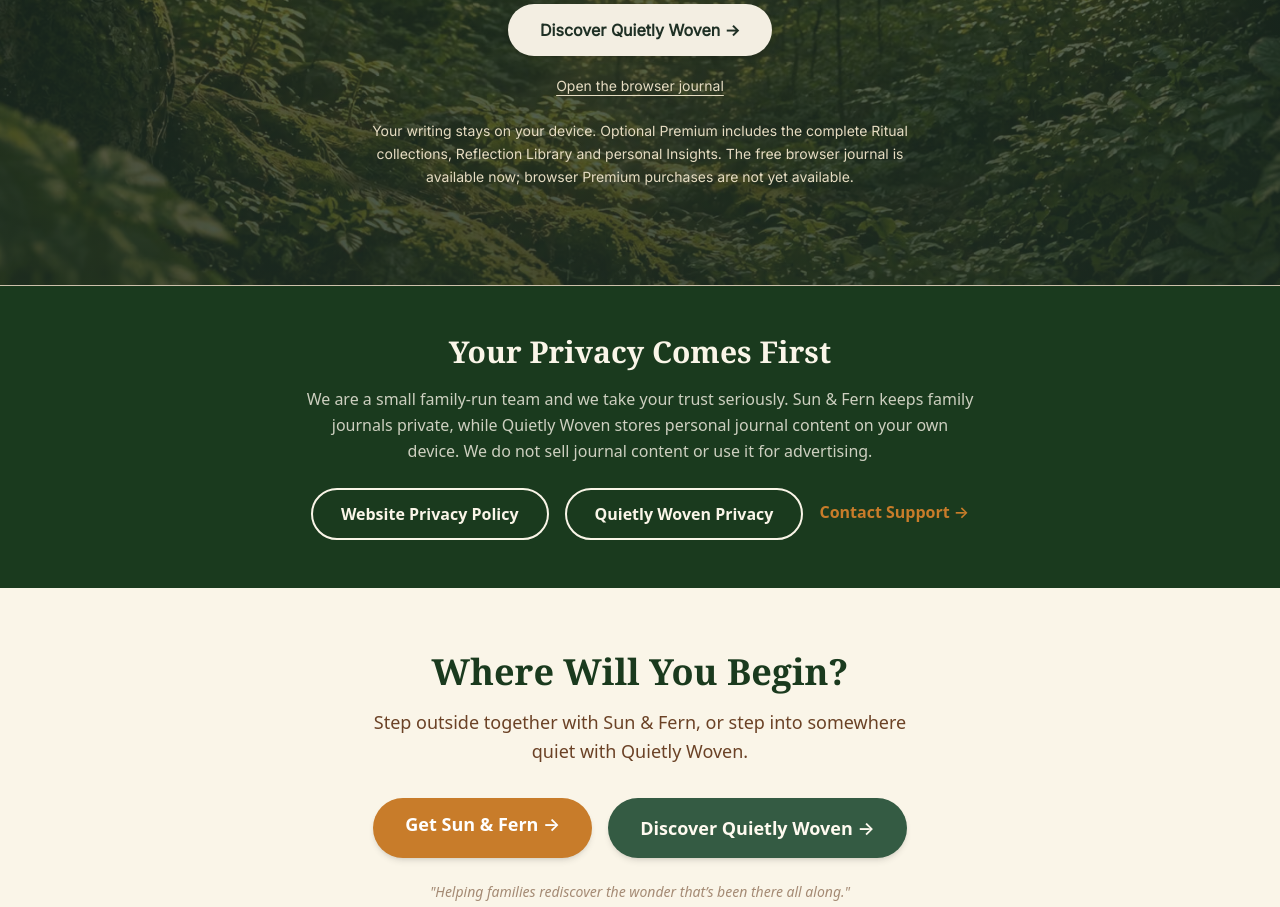
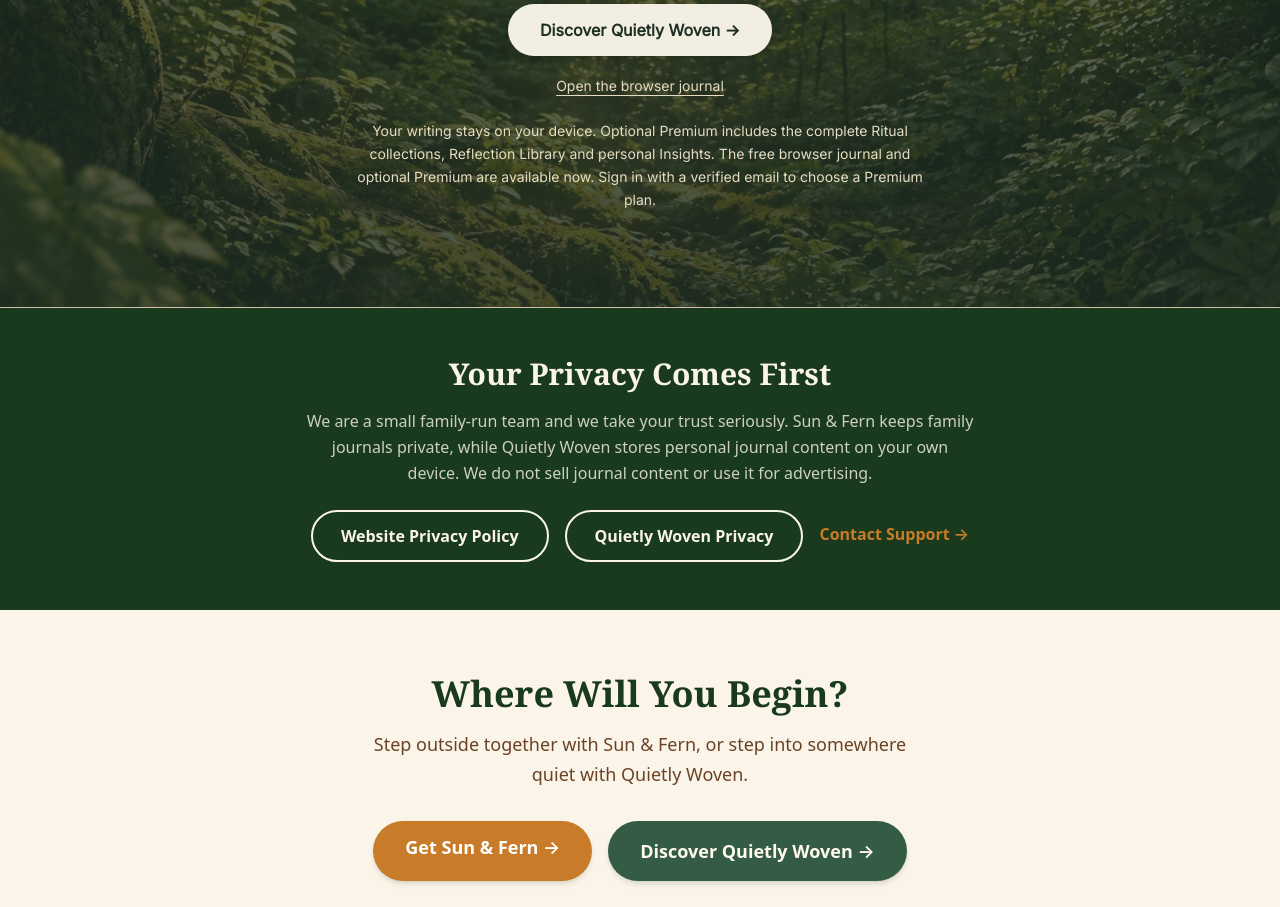
Before and after one commit to FocusQuestLearning/questfamily-website, a Next.js app: page / in a window 1280 px wide. Shown: the part 3400-4307 px from the top of the page. Built offline with nearby package versions, Linux system fonts and the light colour scheme.

Commit message:
Correct Quietly Woven homepage browser Premium availability

```diff
--- a/src/app/page.tsx
+++ b/src/app/page.tsx
@@ -322,8 +322,8 @@ export default function HomePage() {
           </div>
           <p className="mt-6 text-sm leading-relaxed text-[#e6dcc2] max-w-xl">
             Your writing stays on your device. Optional Premium includes the complete Ritual collections,
-            Reflection Library and personal Insights. The free browser journal is available now;
-            browser Premium purchases are not yet available.
+            Reflection Library and personal Insights. The free browser journal and optional Premium
+            are available now. Sign in with a verified email to choose a Premium plan.
           </p>
         </div>
       </section>
```
